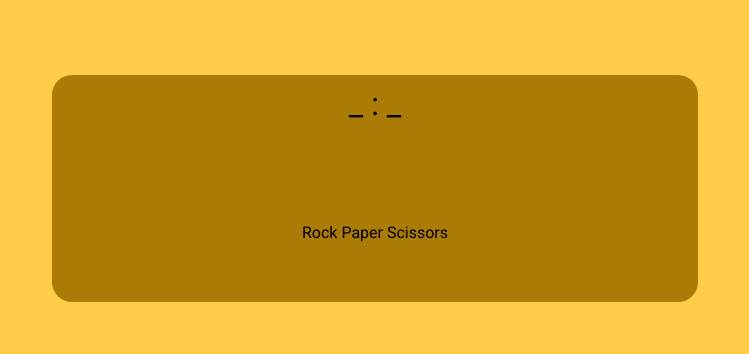
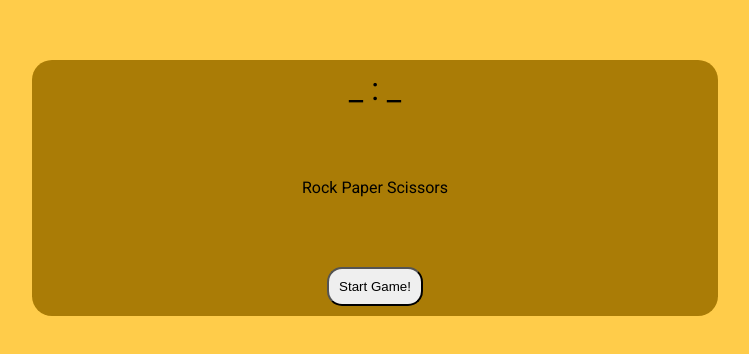
Before and after one commit to RealityMHG/rock-paper-scissors, a plain HTML site: page index.html in a window 1280 px wide. Shown: the part 212-566 px from the top of the page, without its empty margins (265-1014 px from the left). Drawn offline with Linux system fonts and the light colour scheme.

Commit message:
Finished project, added a bit of css but nothing too impresive

```diff
--- a/functions.js
+++ b/functions.js
@@ -4,7 +4,7 @@ let humanScore = 0;
 let computerScore = 0;
 
 
-//Start the Game
+//Play the Game
 function playGame () {
 
     //Resetting Scores
@@ -18,12 +18,20 @@ function playGame () {
 
         playRound(humanSelection, computerSelection);
 
+        if(humanSelection == computerSelection) i--;
+
         console.log("The scores are: " + humanScore + " : " + computerScore);
+        document.getElementById("scores").innerHTML = humanScore + " : " + computerScore;
 
     }
 
-    if(humanScore > computerScore) console.log("YOU WIN!")
-        else console.log("Oof better luck next time :/");
+    if(humanScore > computerScore) {
+        console.log("YOU WIN!");
+        document.getElementById("game").innerHTML = "YOU WIN!";
+    } else {
+        document.getElementById("game").innerHTML = "Oof better luck next time :/";
+        console.log("Oof better luck next time :/");
+    }
 
 }
 
@@ -96,14 +104,18 @@ function getComputerChoice() {
     }
 }
 
-//Get the Human Choice
+//Get the Human Choice With Prompt
 function getHumanChoice() {
     let choice = "";
     while(choice != "rock" && choice != "paper"
          && choice != "scissors") {
 
-        choice = prompt("What's your choice?");
+        try {
+            choice = prompt("What's your choice?");
         choice = choice.toLowerCase();
+        } catch(err) {
+            console.log("No Choice Made!")
+        }
     }
 
     return choice;
--- a/index.html
+++ b/index.html
@@ -13,13 +13,15 @@
 <body>
     <div class="window">
 
-        <div class="scores">
+        <div class="scores" id="scores">
             _ : _
         </div>
 
-        <div class="game">
+        <div class="game" id="game">
             Rock Paper Scissors
         </div>
+
+        <button class="game-start" onclick="playGame()" id="game-start">Start Game!</button>
 
     </div>
 </body>
--- a/styles.css
+++ b/styles.css
@@ -15,7 +15,6 @@ body {
     display: flex;
     flex-direction: column;
     align-items: center;
-    gap: 50px;
 }
 
 .scores {
@@ -23,6 +22,10 @@ body {
 }
 
 .game {
-    padding: 50px;
+    padding: 70px;
+}
 
+.game-start {
+    border-radius: 15px;
+    padding: 10px;
 }
```
